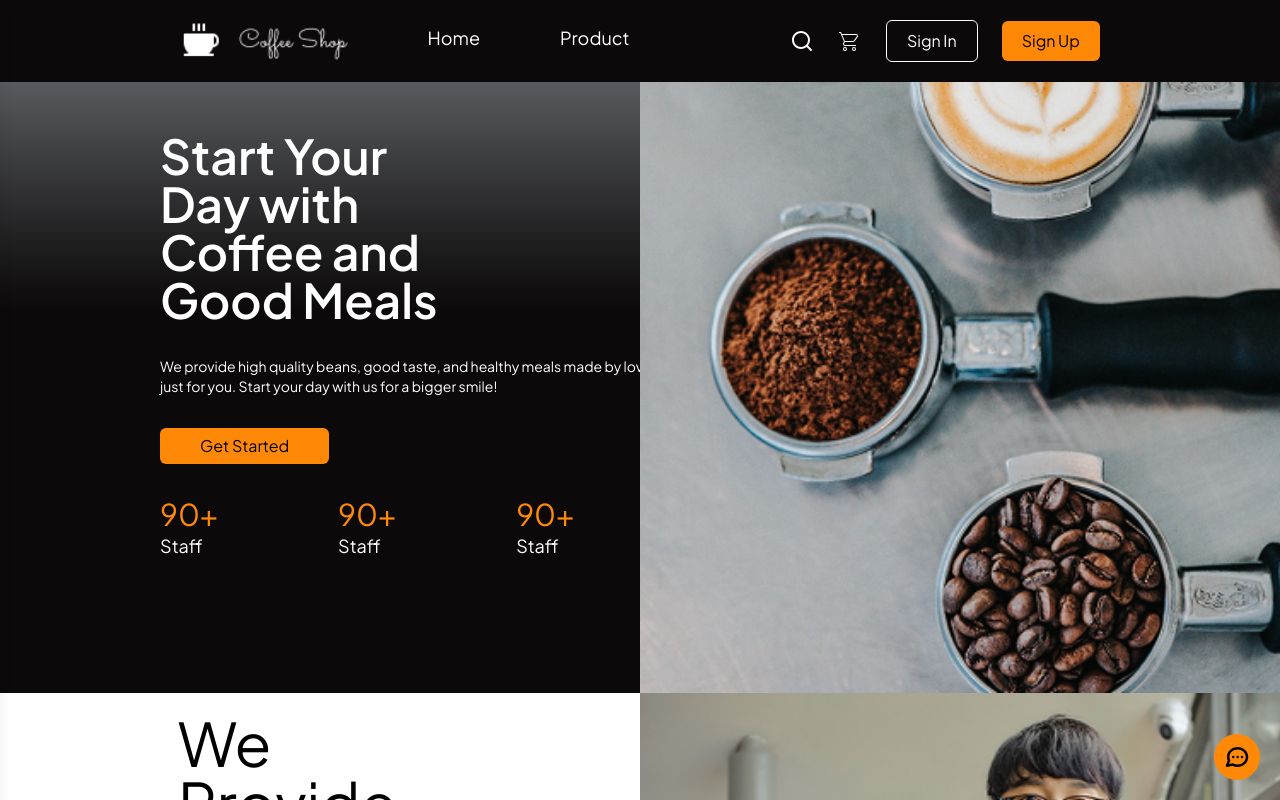
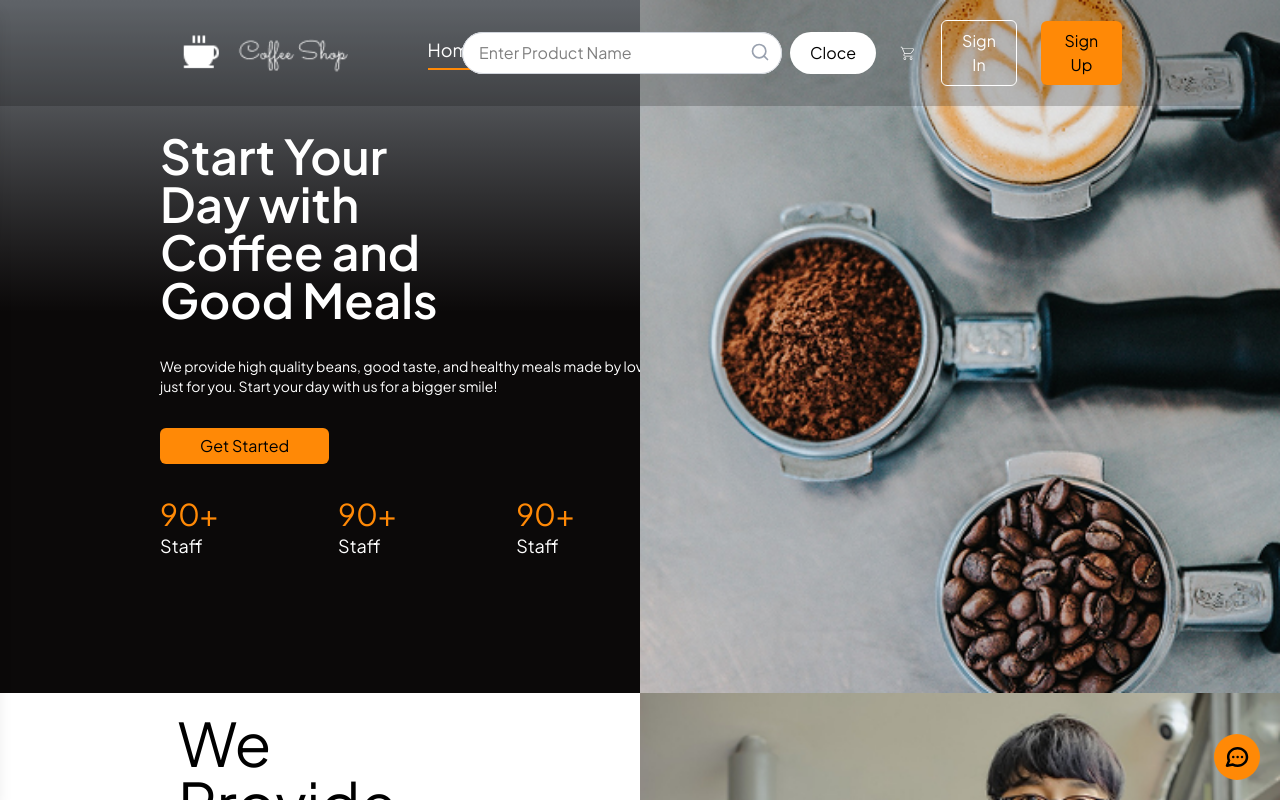
Before and after one commit to ariekas/koda-b4-react, a React (Vite) app: page / in a window 1280 px wide. Both pictures are taken after a click on the button 801 px from the left and 41 px from the top of the page. Shown: the top 800 px of the page. Built offline with nearby package versions, Linux system fonts and the light colour scheme.

Commit message:
feat: updating view navbar add search and fixxing reoute in mainLayout

```diff
--- a/src/components/Navbar.jsx
+++ b/src/components/Navbar.jsx
@@ -3,16 +3,24 @@ import { useSelector } from "react-redux"
 import { Link, useLocation, useNavigate } from "react-router-dom"
 import { useDispatch } from "react-redux"
 import { authLogout } from "../redux/reducers/auth"
+import { useNotification } from "../context/NotificationContext"
+import { useState } from "react"
+import { Search } from 'lucide-react';
+
 export function Navbar({ onHamburgerClick }) {
+    const { showNotification } = useNotification()
+    const [showSearch, setShowSearch] = useState(false)
     const navigate = useNavigate()
     const location = useLocation();
     const dispatch = useDispatch()
 
-    function handleLogout(){
+    function handleLogout() {
         dispatch(authLogout(null))
         navigate("/login")
 
     }
+
+
     const userLogin = useSelector((state) => state.authReducers.userLogin)
     return (
         <>
@@ -20,8 +28,8 @@ export function Navbar({ onHamburgerClick }) {
                 <div className="flex lg:items-center lg:gap-20">
                     <img src="/logo-white.png" alt="logo" className="h-10" />
                     <Link
-                        to="/home"
-                        className={`hidden lg:flex text-lg text-white pb-1 ${location.pathname === "/home"
+                        to="/"
+                        className={`hidden lg:flex text-lg text-white pb-1 ${location.pathname === "/"
                             ? "border-b-2 border-[#FF8906]"
                             : "border-b-2 border-transparent hover:border-[#FF8906]"
                             }`}
@@ -40,18 +48,53 @@ export function Navbar({ onHamburgerClick }) {
                     </Link>
                 </div>
                 <div className="flex items-center gap-4 lg:gap-6">
-                    <button className="hidden lg:flex bg-transparent">
-                        <svg xmlns="http://www.w3.org/2000/svg" width="24" height="24" viewBox="0 0 24 24">
-                            <path fill="#fff" d="m18.031 16.617l4.283 4.282l-1.415 1.415l-4.282-4.283A8.96 8.96 0 0 1 11 20c-4.968 0-9-4.032-9-9s4.032-9 9-9s9 4.032 9 9a8.96 8.96 0 0 1-1.969 5.617m-2.006-.742A6.98 6.98 0 0 0 18 11c0-3.867-3.133-7-7-7s-7 3.133-7 7s3.133 7 7 7a6.98 6.98 0 0 0 4.875-1.975z" />
-                        </svg>
-                    </button>
-                    {/* Icon keranjang */}
-                    <svg xmlns="http://www.w3.org/2000/svg" width="24" height="24" viewBox="0 0 24 24">
+                    {!showSearch && (
+                        <button
+                            className="hidden lg:flex bg-transparent"
+                            onClick={() => setShowSearch(true)}
+                        >
+                            <svg
+                                xmlns="http://www.w3.org/2000/svg"
+                                width="24"
+                                height="24"
+                                viewBox="0 0 24 24"
+                            >
+                                <path
+                                    fill="#fff"
+                                    d="m18.031 16.617l4.283 4.282l-1.415 1.415l-4.282-4.283A8.96 8.96 0 0 1 11 20c-4.968 0-9-4.032-9-9s4.032-9 9-9s9 4.032 9 9a8.96 8.96 0 0 1-1.969 5.617m-2.006-.742A6.98 6.98 0 0 0 18 11c0-3.867-3.133-7-7-7s-7 3.133-7 7s3.133 7 7 7a6.98 6.98 0 0 0 4.875-1.975z"
+                                />
+                            </svg>
+                        </button>
+                    )}
+
+                    {showSearch && (
+                        <>
+                            <div className="flex gap-2">
+                                <div className="relative bg-white rounded-full">
+                                    <input
+                                        type="text"
+                                        placeholder="Enter Product Name"
+                                        className="w-80 pl-4 pr-10 py-2 bg-white rounded-full border border-gray-300  focus:outline-none focus:ring-2 focus:ring-orange-500"
+                                    />
+                                    <Search className="absolute right-3 top-2.5 text-gray-400" size={20} />
+                                </div>
+                                <button className="bg-white rounded-full py-2 px-5" onClick={() => setShowSearch(false)}>
+                                    Cloce
+                                </button>
+
+                            </div>
+                        </>
+                    )}
+                    <svg xmlns="http://www.w3.org/2000/svg" width="24" height="24" viewBox="0 0 24 24" className="cursor-pointer" onClick={() => {
+                        if (!userLogin) {
+                            showNotification("Silakan login terlebih dahulu untuk melihat keranjang !", "warning")
+                            return
+                        }
+                        navigate("/checkout")
+                    }}>
                         <path fill="#fff" d="M16 18a2 2 0 0 1 2 2a2 2 0 0 1-2 2a2 2 0 0 1-2-2a2 2 0 0 1 2-2m0 1a1 1 0 0 0-1 1a1 1 0 0 0 1 1a1 1 0 0 0 1-1a1 1 0 0 0-1-1m-9-1a2 2 0 0 1 2 2a2 2 0 0 1-2 2a2 2 0 0 1-2-2a2 2 0 0 1 2-2m0 1a1 1 0 0 0-1 1a1 1 0 0 0 1 1a1 1 0 0 0 1-1a1 1 0 0 0-1-1M18 6H4.27l2.55 6H15c.33 0 .62-.16.8-.4l3-4c.13-.17.2-.38.2-.6a1 1 0 0 0-1-1m-3 7H6.87l-.77 1.56L6 15a1 1 0 0 0 1 1h11v1H7a2 2 0 0 1-2-2a2 2 0 0 1 .25-.97l.72-1.47L2.34 4H1V3h2l.85 2H18a2 2 0 0 1 2 2c0 .5-.17.92-.45 1.26l-2.91 3.89c-.36.51-.96.85-1.64.85" />
                     </svg>
 
-
-                    {/* Hamburger button */}
                     <button onClick={onHamburgerClick} className="flex lg:hidden">
                         <svg xmlns="http://www.w3.org/2000/svg" width="26" height="26" viewBox="0 0 24 24">
                             <path fill="#fff" d="M3 4h18v2H3zm6 7h12v2H9zm-6 7h18v2H3z" />
@@ -64,12 +107,12 @@ export function Navbar({ onHamburgerClick }) {
                         </Button>
                     ) : (
                         <>
-                            <Button style={"hidden lg:flex px-5 py-2 bg-transparent border border-white text-white"} onClick={()=> {
+                            <Button style={"hidden lg:flex px-5 py-2 bg-transparent border border-white text-white"} onClick={() => {
                                 navigate("/login")
                             }}>
                                 Sign In
                             </Button>
-                            <Button style={"hidden lg:flex px-5 py-2"} onClick={()=>{
+                            <Button style={"hidden lg:flex px-5 py-2"} onClick={() => {
                                 navigate("/register")
                             }}>
                                 Sign Up
--- a/src/components/layout/MainLayout.jsx
+++ b/src/components/layout/MainLayout.jsx
@@ -11,7 +11,7 @@ export function MainLayout() {
         setShowSideBar(!showSideBar);
     };
 
-    const isHome = location.pathname === "/home";
+    const isHome = location.pathname === "/";
 
     return (
         <>
```
